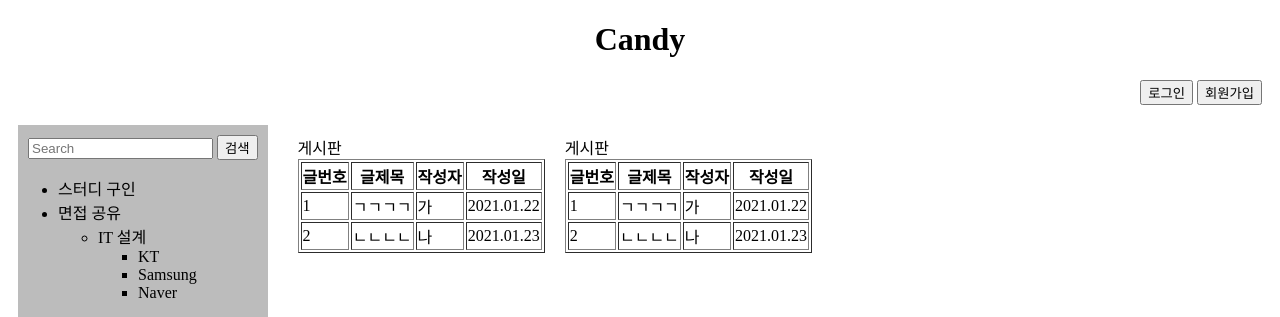
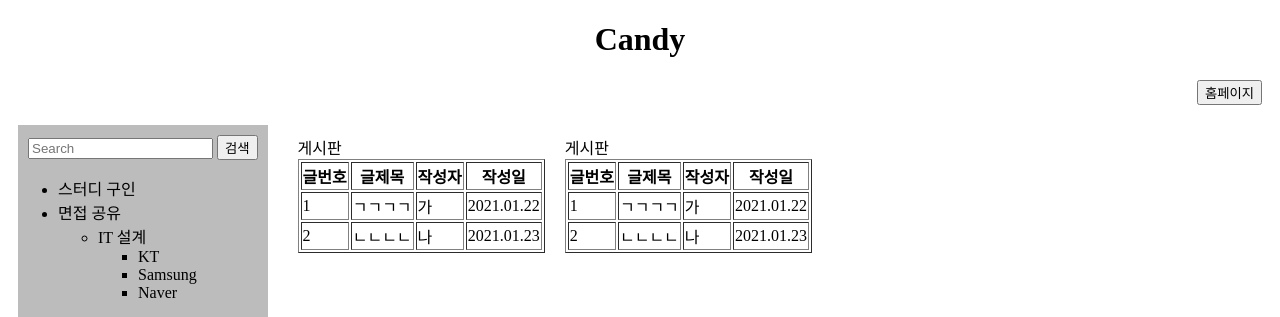
Before and after one commit to KT-AIVLE-CC2-django-miniproject/django_miniproject, a Django app: template candyprj/boardapp/templates/boardapp/main.html in a window 1280 px wide. Shown: the top 317 px of the page. Run offline with Django 3.2, Linux system fonts and the light colour scheme; the template is opened without the code that fills it, so the values that code supplies are empty.

Commit message:
views,html 일부수정

```diff
--- a/candyprj/boardapp/templates/boardapp/index.html
+++ b/candyprj/boardapp/templates/boardapp/index.html
@@ -1,5 +1,5 @@
 {% extends 'boardapp/base.html' %}
-{% comment %} <!DOCTYPE html>
+ <!DOCTYPE html>
 <html lang="en">
 <head>
     <meta charset="UTF-8">
@@ -122,4 +122,4 @@
         </div>
     </div>
 </body>
-</html> {% endcomment %}
+</html>
--- a/candyprj/boardapp/templates/boardapp/main.html
+++ b/candyprj/boardapp/templates/boardapp/main.html
@@ -15,9 +15,13 @@
             <a href='../../user/profile'> {{request.session.name}}님</a> 안녕하세요
             <button id = 'logoutBtn' onclick="location.href='/user/logout'">로그아웃</button>
             <button id='profileBtn' type="button" onclick="location.href='/user/profile/'">마이페이지</button>
+            <button id='hpgBtn' type="button" onclick="location.href='/board/home/'">홈페이지</button>
+            <button id='write_BoardBtn' type="button" onclick="location.href='/board/write/'">게시글 작성</button>
+
         {% else %}
-            <button id='loginBtn' type="button" onclick="location.href='/user/login/'">로그인</button>
-            <button id='signupBtn' type="button" onclick="location.href='/user/signup/'">회원가입</button>
+            {% comment %} <button id='loginBtn' type="button" onclick="location.href='/user/login/'">로그인</button> {% endcomment %}
+            {% comment %} <button id='signupBtn' type="button" onclick="location.href='/user/signup/'">회원가입</button> {% endcomment %}
+            <button id='hpgBtn' type="button" onclick="location.href='/board/home/'">홈페이지</button>
         {%endif%}
     </div>
 </head>
--- a/candyprj/userapp/views.py
+++ b/candyprj/userapp/views.py
@@ -62,4 +62,4 @@ def logout(request):
     # del request.session['name'] # 개별 삭제
     request.session.flush() # 전체 삭제
     # return render(request,'boardapp/main.html')
-    return redirect('../../board/')
+    return redirect('../../board/home')
```
Also changed, not shown: candyprj/boardapp/templates/boardapp/base.html (+6 -5 lines).
